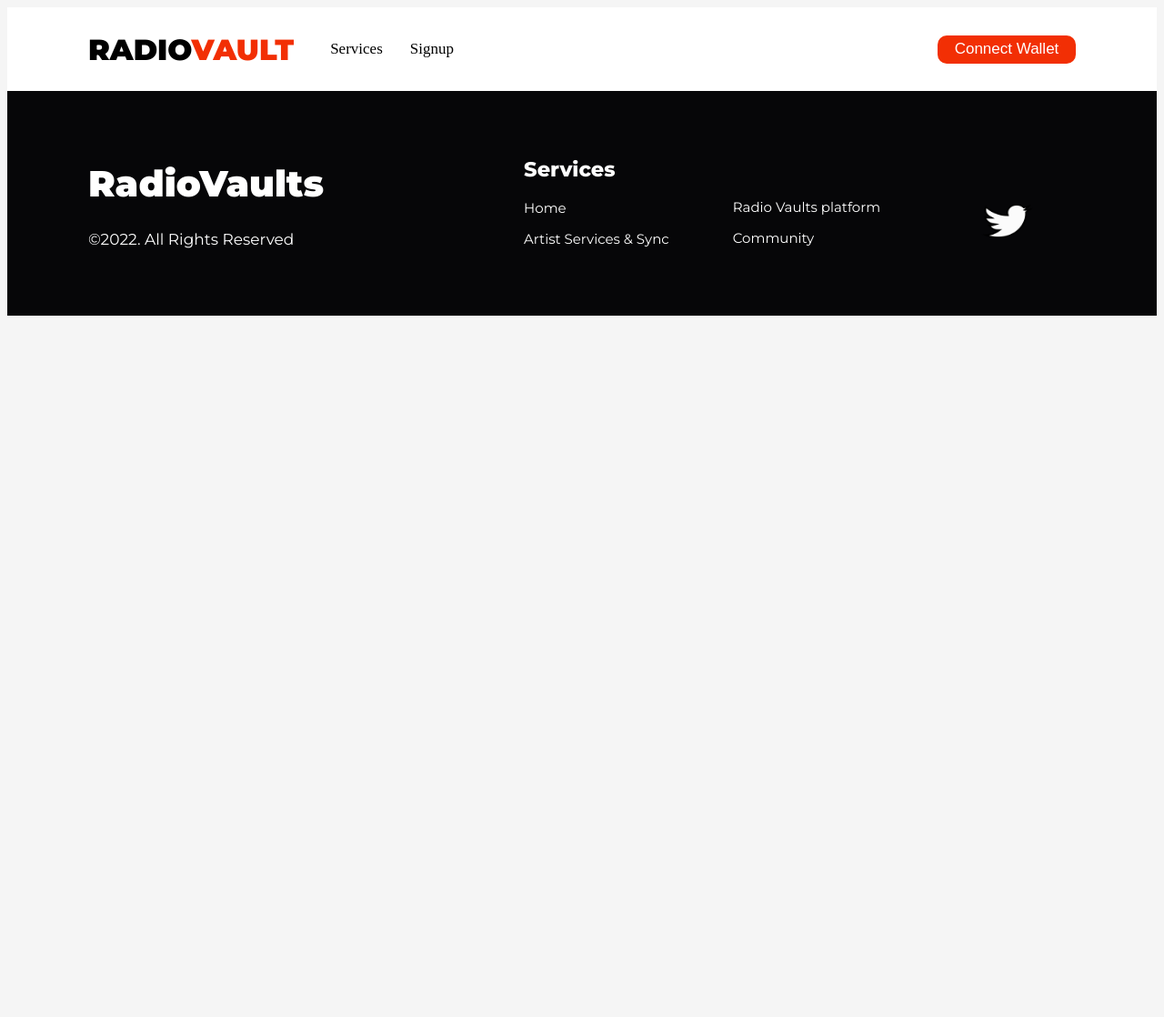
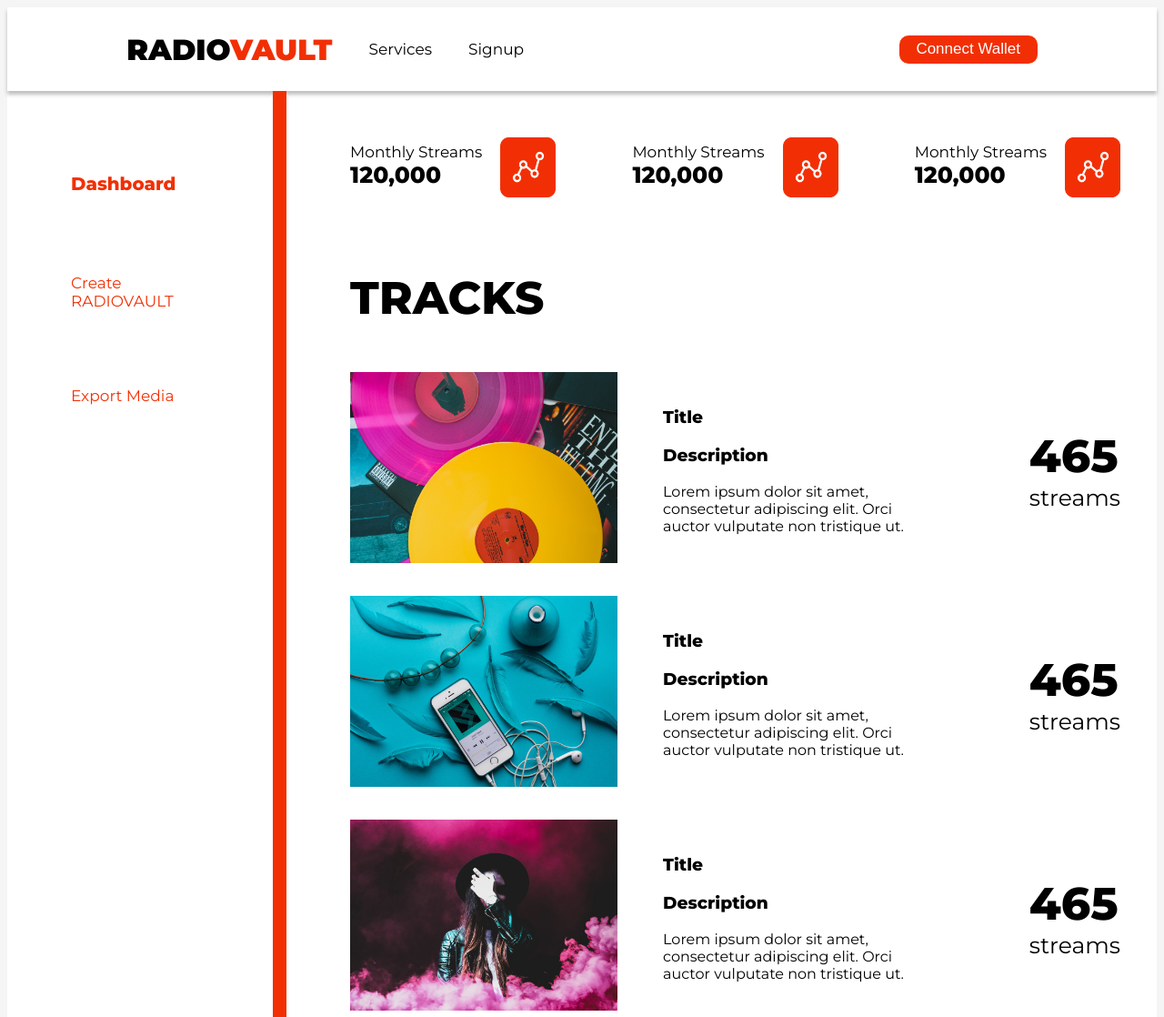
Before and after one commit to Emmaibe/RadioVault, a plain HTML site: page RdioVault page 2/radiovault2.html in a window 1280 px wide. Shown: the top 1118 px of the page at 91% size. Before the commit the page ends 800 px from the top, so only its background shows below. Drawn offline with Linux system fonts and the light colour scheme.

Commit message:
page 2 html and css completion

```diff
--- a/RdioVault page 2/radioVault2.css
+++ b/RdioVault page 2/radioVault2.css
@@ -9,14 +9,17 @@ main {
   max-width: 1440px;
   margin: auto;
   background-color: white;
+  font-family: var(--font);
 }
 nav {
   display: flex;
   align-items: center;
-  justify-content: space-between;
-  max-width: 1086px;
+  justify-content: space-around;
+  max-width: 100%;
   margin: auto;
+  gap: 150px;
   background-color: white;
+  box-shadow: 0px 4px 4px rgba(0, 0, 0, 0.25);
 }
 .firstNavSec {
   display: flex;
@@ -34,7 +37,7 @@ nav {
 .firstNavSec ul {
   display: flex;
   list-style-type: none;
-  gap: 30px;
+  gap: 40px;
   font-size: 17px;
 }
 .secondNavSec button {
@@ -46,6 +49,102 @@ nav {
   height: 31px;
   font-size: 17px;
   padding: 5px 0px;
+}
+.section1 {
+  display: flex;
+}
+aside {
+  display: flex;
+  flex-direction: column;
+  gap: 50px;
+  color: #f22f04;
+  font-size: 17px;
+  padding: 70px;
+  padding-right: 50px;
+  border-right: 15px solid #f22f04;
+}
+aside a {
+  text-decoration: none;
+  color: #f22f04;
+}
+.section1Article {
+  padding: 40px;
+}
+.section1Article header {
+  display: flex;
+  justify-content: space-between;
+  margin-left: 30px;
+  max-width: 1000px;
+  flex-wrap: 1;
+}
+.section1Article header > div {
+  display: flex;
+  justify-content: space-between;
+  align-items: center;
+  gap: 20px;
+  font-size: 17px;
+}
+.monthlyStreams {
+  display: flex;
+  flex-direction: column;
+}
+.monthlyStreams p {
+  margin-bottom: 0;
+}
+.monthlyStreams h3 {
+  font-size: 25px;
+  margin-top: 0;
+}
+.monthlyStreamsImg img {
+  width: 61px;
+  height: 66px;
+}
+.section1MainBody {
+  max-width: 850px;
+  margin-left: 30px;
+}
+.section1MainBody > h1 {
+  font-size: 50px;
+  font-weight: 700px;
+  margin-top: 65px;
+  margin-bottom: 35px;
+}
+.sec1MainArc1 {
+  display: flex;
+  align-items: center;
+  gap: 50px;
+}
+.section1MainBody img {
+  width: 294px;
+  height: 210px;
+}
+.section1MainBody > div {
+  display: flex;
+  align-items: center;
+  gap: 100px;
+}
+.section1MainBody span h1 {
+  font-size: 50px;
+  font-weight: 700px;
+  margin: 0;
+}
+.section1MainBody span p {
+  font-size: 25px;
+  font-weight: 600px;
+  margin: 0;
+}
+.section1MainBody div button {
+  color: white;
+  padding: 5px 10px;
+  width: 125px;
+  height: 36px;
+  border-radius: 10px;
+  background-color: #f22f04;
+  border: none;
+  margin: auto;
+  font-size: 15px;
+  margin-top: 60px;
+  margin-bottom: 60px;
 }
 
 footer {
--- a/RdioVault page 2/radiovault2.html
+++ b/RdioVault page 2/radiovault2.html
@@ -21,6 +21,126 @@
           <button class="navBtn">Connect Wallet</button>
         </div>
       </nav>
+      <section class="section1">
+        <aside>
+          <h1>Dashboard</h1>
+          <p><a href="">Create RADIOVAULT</a></p>
+          <p><a href="">Export Media</a></p>
+        </aside>
+        <article class="section1Article">
+          <header>
+            <div>
+              <div class="monthlyStreams">
+                <p>Monthly Streams</p>
+                <h3>120,000</h3>
+              </div>
+              <div class="monthlyStreamsImg">
+                <img src="red image.png" alt="" />
+              </div>
+            </div>
+            <div>
+              <div class="monthlyStreams">
+                <p>Monthly Streams</p>
+                <h3>120,000</h3>
+              </div>
+              <div class="monthlyStreamsImg">
+                <img src="red image.png" alt="" />
+              </div>
+            </div>
+            <div>
+              <div class="monthlyStreams">
+                <p>Monthly Streams</p>
+                <h3>120,000</h3>
+              </div>
+              <div class="monthlyStreamsImg">
+                <img src="red image.png" alt="" />
+              </div>
+            </div>
+          </header>
+          <main class="section1MainBody">
+            <h1>TRACKS</h1>
+            <div>
+              <div class="sec1MainArc1">
+                <p><img src="disc img.png" alt="" /></p>
+                <div>
+                  <div>
+                    <h1>Title</h1>
+                    <h3>Description</h3>
+                    <p>
+                      Lorem ipsum dolor sit amet, consectetur adipiscing elit.
+                      Orci auctor vulputate non tristique ut.
+                    </p>
+                  </div>
+                </div>
+              </div>
+              <span>
+                <h1>465</h1>
+                <p>streams</p>
+              </span>
+            </div>
+            <div>
+              <div class="sec1MainArc1">
+                <p><img src="phoneimg.png" alt="" /></p>
+                <div>
+                  <div>
+                    <h1>Title</h1>
+                    <h3>Description</h3>
+                    <p>
+                      Lorem ipsum dolor sit amet, consectetur adipiscing elit.
+                      Orci auctor vulputate non tristique ut.
+                    </p>
+                  </div>
+                </div>
+              </div>
+              <span>
+                <h1>465</h1>
+                <p>streams</p>
+              </span>
+            </div>
+            <div>
+              <div class="sec1MainArc1">
+                <p><img src="smokegirl.png" alt="" /></p>
+                <div>
+                  <div>
+                    <h1>Title</h1>
+                    <h3>Description</h3>
+                    <p>
+                      Lorem ipsum dolor sit amet, consectetur adipiscing elit.
+                      Orci auctor vulputate non tristique ut.
+                    </p>
+                  </div>
+                </div>
+              </div>
+              <span>
+                <h1>465</h1>
+                <p>streams</p>
+              </span>
+            </div>
+            <div>
+              <div class="sec1MainArc1">
+                <p><img src="girlcard.png" alt="" /></p>
+                <div>
+                  <div>
+                    <h1>Title</h1>
+                    <h3>Description</h3>
+                    <p>
+                      Lorem ipsum dolor sit amet, consectetur adipiscing elit.
+                      Orci auctor vulputate non tristique ut.
+                    </p>
+                  </div>
+                </div>
+              </div>
+              <span>
+                <h1>465</h1>
+                <p>streams</p>
+              </span>
+            </div>
+            <div>
+              <button>Show more</button>
+            </div>
+          </main>
+        </article>
+      </section>
       <footer>
         <div class="footerDiv">
           <header>
```
